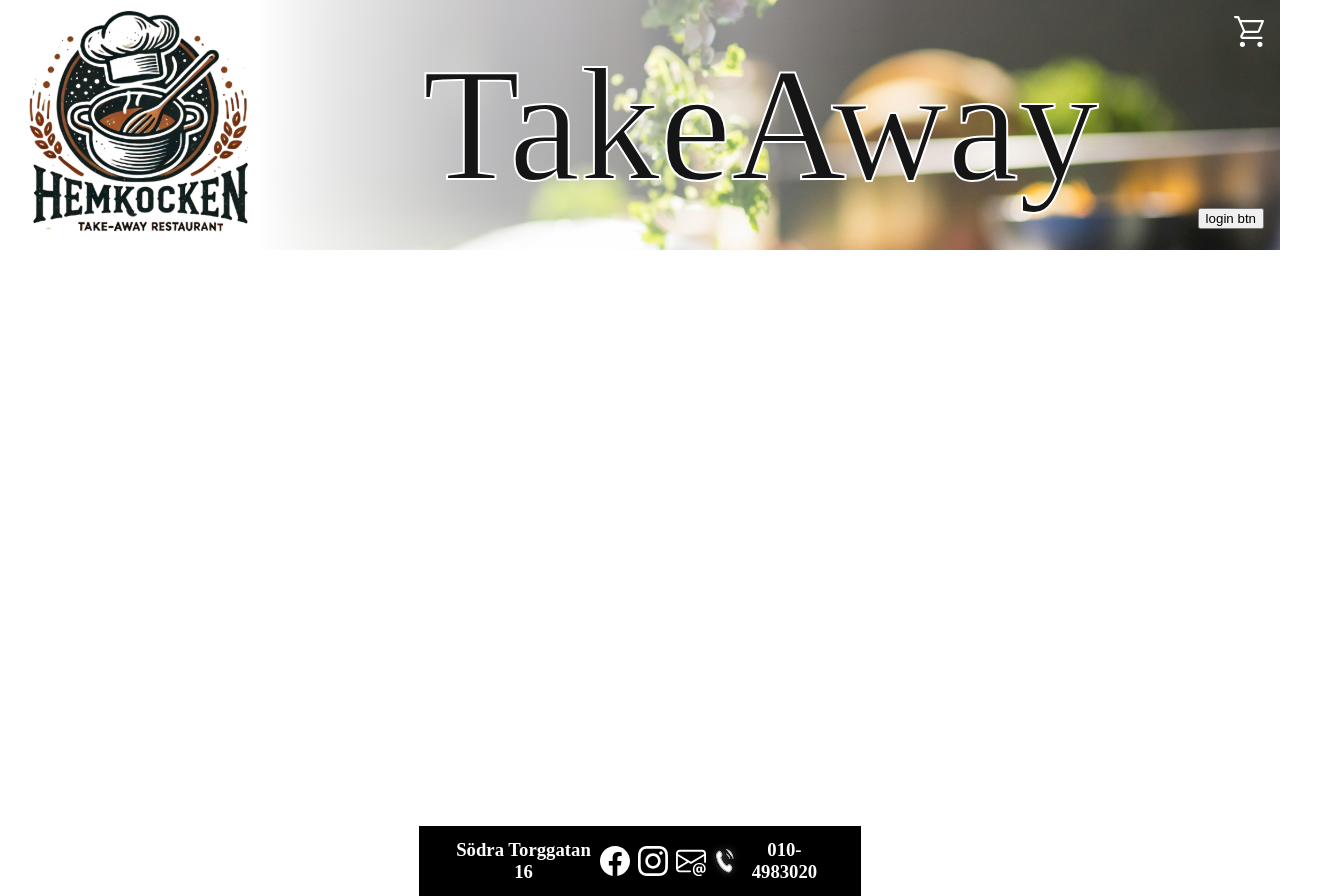
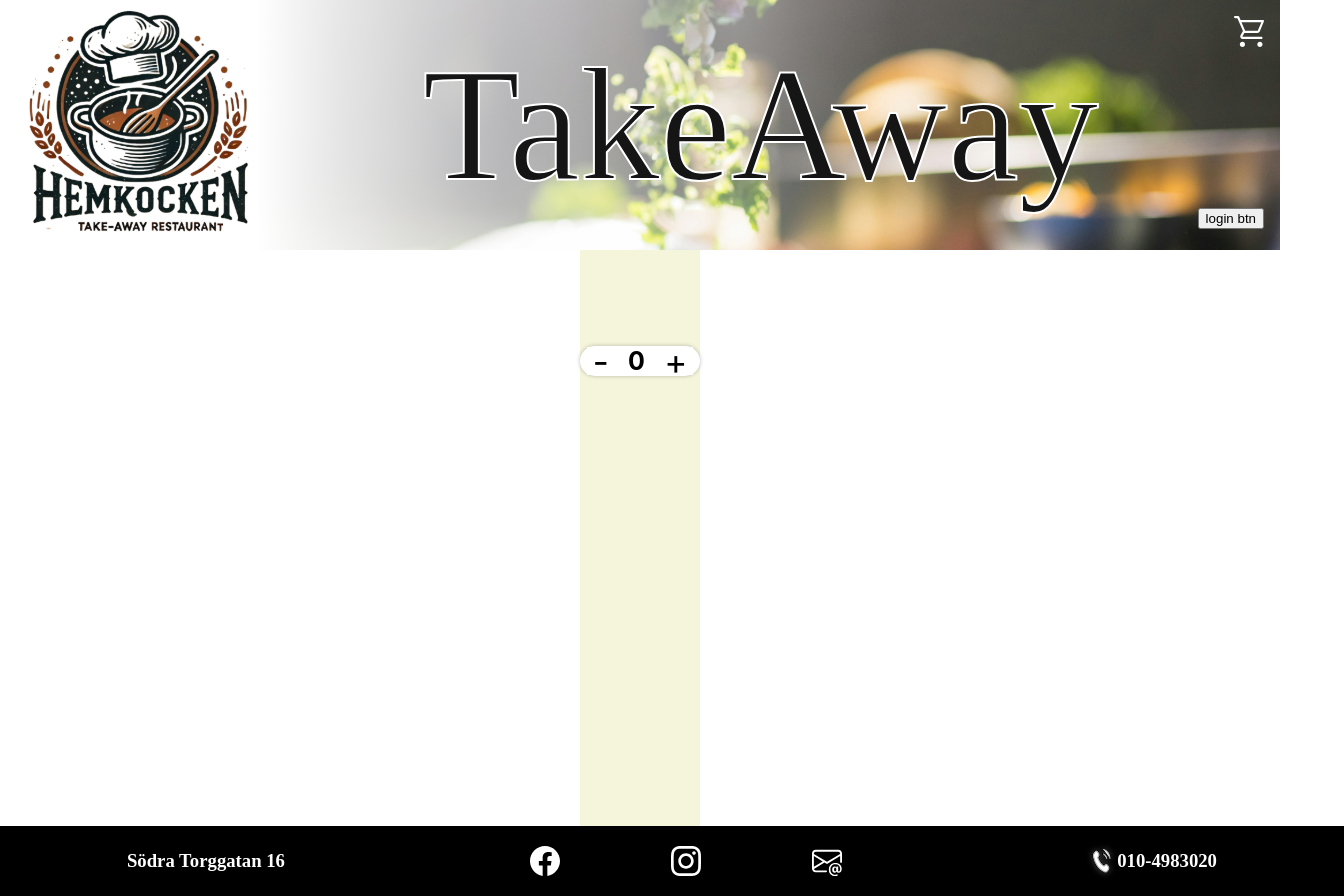
Before and after one commit to Lennstorm/bionicFullstack, a React (Vite) app in the folder bionicFrontend/: page / in a window 1280 px wide. Shown: the whole page, 1344 px wide, since content can reach past the window. Built offline with nearby package versions, Linux system fonts and the light colour scheme; a web font is replaced by a local one.

Commit message:
created counter and added tsx functionality

```diff
--- /dev/null
+++ b/bionicFrontend/src/components/Counter.tsx
@@ -0,0 +1,41 @@
+import { useState } from 'react';
+import './styles/counter.css';
+
+const Counter = () => {
+    const [count, setCount] = useState<number>(0);
+
+    const increment = () => setCount(count + 1);
+
+    const decrement = () => {
+        if (count > 0) {
+            setCount(count - 1);
+        }
+
+    }
+
+
+    return (
+
+        <div className='counter-container'>
+            <section >
+                <button className='counter-button' onClick={decrement}>
+                    -
+                </button>
+            </section>
+            <section className='count'>
+                {count}
+            </section>
+            <section >
+                <button className='counter-button' onClick={increment}>
+                    +
+                </button>
+            </section>
+        </div>
+    )
+}
+
+export default Counter
+
+/*
+Alistair
+*/
--- /dev/null
+++ b/bionicFrontend/src/components/styles/counter.css
@@ -0,0 +1,27 @@
+.counter-container {
+    width: 120px;
+    height: 30px;
+    background-color: white;
+    border-radius: 26px;
+    display: flex;
+    flex-direction: row;
+    align-items: center;
+    box-shadow: 0px 0px 4px 0px rgba(0, 0, 0, 0.25);
+}
+
+.counter-button {
+    height: 28px;
+    display: flex;
+    align-items: center;
+    justify-content: center;
+    font-family: var(--font-inter);
+    font-size: var(--counter-text-size);
+    background-color: white;
+    border: none;
+}
+
+.count {
+    font-family: var(--font-inter);
+    font-size: 25px;
+    font-weight: 700;
+}
--- a/bionicFrontend/src/components/styles/footer.css
+++ b/bionicFrontend/src/components/styles/footer.css
@@ -1,5 +1,5 @@
 .footer-container {
-    max-width: 100%;
+    width: 100%;
     height: 70px;
     background-color: black;
     display: flex;
--- a/bionicFrontend/src/index.css
+++ b/bionicFrontend/src/index.css
@@ -19,8 +19,9 @@
   --h2-large-size: 48px;
 
   /* Inter */
-  --footer-text-font: "Inter", sans-serif;
+  --font-inter: "Inter", sans-serif;
   --footer-text-size: 32px;
+  --counter-text-size: 35px;
   --menuItem-text-font: "Inter", sans-serif;
   --menuItem-text-size: 12px;
 
--- a/bionicFrontend/src/pages/HomePage.tsx
+++ b/bionicFrontend/src/pages/HomePage.tsx
@@ -1,3 +1,4 @@
+import Counter from '../components/Counter';
 import Footer from '../components/Footer';
 import Header from '../components/Header';
 import './styles/homePage.css';
@@ -7,7 +8,7 @@ const HomePage = () => {
         <div className='homePage--wrapper'>
             <Header />
             <main className='content-container'>
-
+<Counter />
             </main>
             <Footer />
         </div>
```
